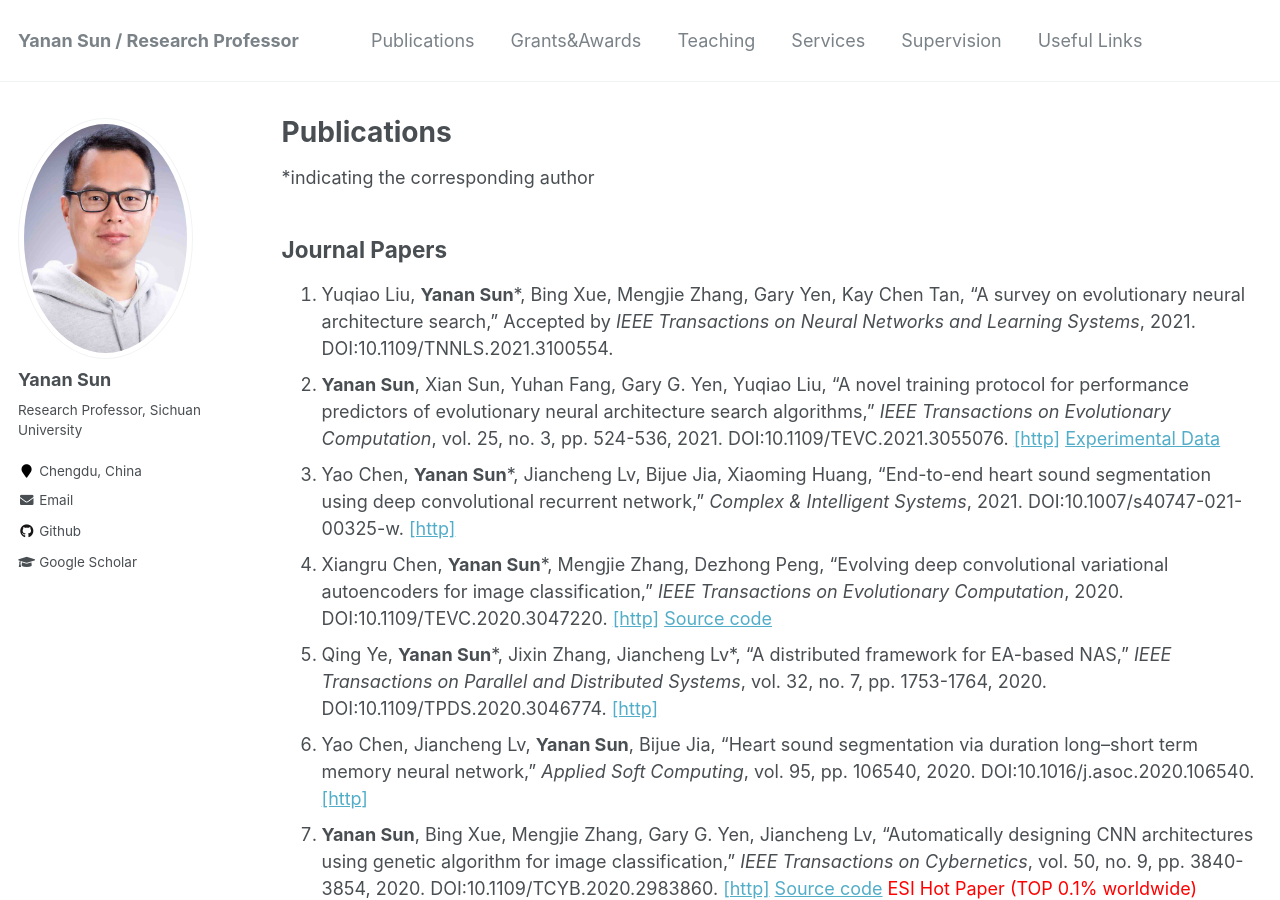
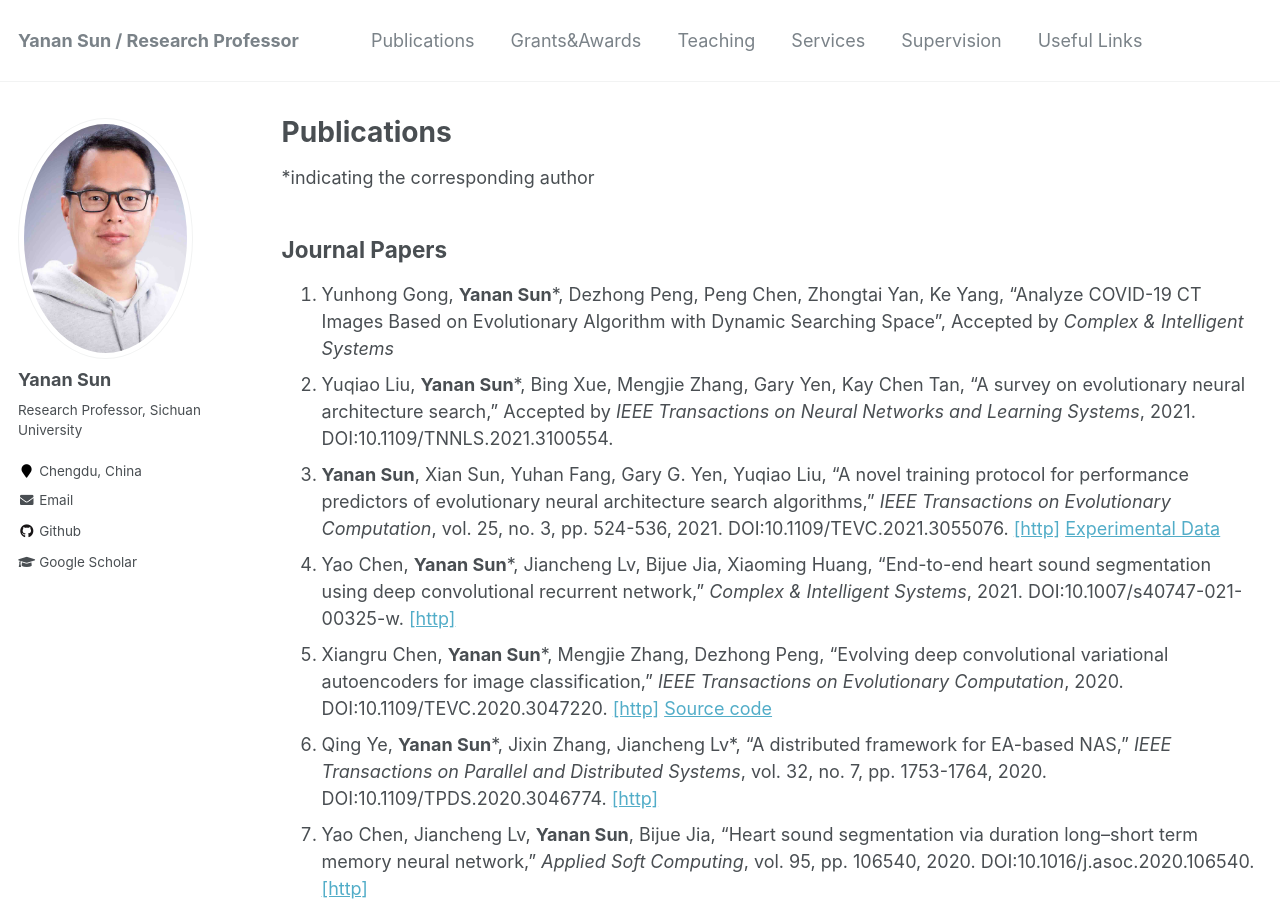
Before and after one commit to yn-sun/yn-sun.github.io, a Jekyll site: the page built from _pages/publications.md, in a window 1280 px wide and 900 px high. Built offline with Jekyll 4.4.1, drawn with Linux system fonts in a browser that asks for light colours; comment, search, counter and statistics services are not loaded.

Commit message:
Update publications.md

```diff
--- a/_pages/publications.md
+++ b/_pages/publications.md
@@ -7,25 +7,26 @@ author_profile: true
 *indicating the corresponding author
 ## Journal Papers
 
-1. Yuqiao Liu, **Yanan Sun***, Bing Xue, Mengjie Zhang, Gary Yen, Kay Chen Tan, "A survey on evolutionary neural architecture search," Accepted by <i>IEEE Transactions on Neural Networks and Learning Systems</i>, 2021. DOI:10.1109/TNNLS.2021.3100554.
-2. **Yanan Sun**, Xian Sun, Yuhan Fang, Gary G. Yen, Yuqiao Liu, "A novel training protocol for performance predictors of evolutionary neural architecture search algorithms," <i>IEEE Transactions on Evolutionary Computation</i>, vol. 25, no. 3, pp. 524-536, 2021. DOI:10.1109/TEVC.2021.3055076. [[http]](https://ieeexplore.ieee.org/document/9336721) [Experimental Data](https://github.com/yn-sun/PRI)
-3. Yao Chen, **Yanan Sun***, Jiancheng Lv, Bijue Jia, Xiaoming Huang, "End-to-end heart sound segmentation using deep convolutional recurrent network," <i>Complex & Intelligent Systems</i>, 2021. DOI:10.1007/s40747-021-00325-w. [[http]](https://link.springer.com/article/10.1007/s40747-021-00325-w)
-4. Xiangru Chen, **Yanan Sun***, Mengjie Zhang, Dezhong Peng, "Evolving deep convolutional variational autoencoders for image classification," <i>IEEE Transactions on Evolutionary Computation</i>, 2020. DOI:10.1109/TEVC.2020.3047220. [[http]](https://ieeexplore.ieee.org/document/9306892) [Source code](https://github.com/yn-sun/evovae)
-5. Qing Ye, **Yanan Sun**\*, Jixin Zhang, Jiancheng Lv\*, "A distributed framework for EA-based NAS," <i>IEEE Transactions on Parallel and Distributed Systems</i>, vol. 32, no. 7, pp. 1753-1764, 2020. DOI:10.1109/TPDS.2020.3046774. [[http]](https://ieeexplore.ieee.org/document/9305984)
-6. Yao Chen, Jiancheng Lv, **Yanan Sun**, Bijue Jia, "Heart sound segmentation via duration long–short term memory neural network," <i>Applied Soft Computing</i>, vol. 95, pp. 106540, 2020. DOI:10.1016/j.asoc.2020.106540. [[http]](https://www.sciencedirect.com/science/article/abs/pii/S1568494620304798)
-7. **Yanan Sun**, Bing Xue, Mengjie Zhang, Gary G. Yen, Jiancheng Lv, "Automatically designing CNN architectures using genetic algorithm for image classification," <i>IEEE Transactions on Cybernetics</i>, vol. 50, no. 9, pp. 3840-3854, 2020. DOI:10.1109/TCYB.2020.2983860. [[http]](https://ieeexplore.ieee.org/document/9075201) [Source code](https://github.com/yn-sun/cnn-ga) <span style="color: #FF0000">ESI Hot Paper (TOP 0.1% worldwide)</span>
-8. **Yanan Sun**, Bing Xue, Mengjie Zhang, Gary G. Yen, "Completely automated CNN architecture design based on blocks," <i>IEEE Transactions on Neural Networks and Learning Systems</i>, vol. 31, no. 4, pp. 1242-1254, 2020. DOI: 10.1109/TNNLS.2019.2919608. [[http]](https://ieeexplore.ieee.org/document/8742788/) [Source code](https://github.com/yn-sun/ea-cnn) <span style="color: #FF0000">Research Frontier Paper (ONLY one per issue)</span>
-9. **Yanan Sun**, Bing Xue, Mengjie Zhang, Gary G. Yen, "Evolving deep convolutional neural networks for image classification," <i>IEEE Transactions on Evolutionary Computation</i>, vol. 24, no. 2, pp. 394-407, 2020. DOI: 10.1109/TEVC.2019.2916183. [[http]](https://ieeexplore.ieee.org/abstract/document/8712430) [Source code](https://github.com/yn-sun/evocnn) <span style="color: #FF0000">Highly Cited Paper (TOP 1% worldwide)</span>&nbsp;and also &nbsp;<span style="color: #FF0000">Research Frontier Paper (ONLY one per issue)</span>
-10. **Yanan Sun**, Handing Wang, Bing Xue, Yaochu Jin, Gary G. Yen, Mengjie Zhang, "Surrogate-assisted evolutionary deep learning using an end-to-end random forest-based performance predictor," <i>IEEE Transactions on Evolutionary Computation</i>, vol. 24, no. 2, pp. 350-364, 2020. DOI:10.1109/TEVC.2019.2924461. [[http]](https://ieeexplore.ieee.org/document/8744404) [Source code](https://github.com/yn-sun/e2epp)
-11. **Yanan Sun**, Bing Xue, Mengjie Zhang, Gary G. Yen, "A new two-stage evolutionary algorithm for many-objective optimization," <i>IEEE Transactions on Evolutionary Computation</i>, vol. 23, no. 5, pp. 748-761, 2019. DOI: 10.1109/TEVC.2018.2882166. [[http]](https://ieeexplore.ieee.org/document/8540041/) The [source code](https://github.com/BIMK/PlatEMO/tree/master/PlatEMO/Algorithms/MaOEA-IT) has been integrated into the PlatEMO.
-12. Harith Al-Sahaf, Ying Bi, Qi Chen, Yi Mei, **Yanan Sun**, Binh Tran, Bing Xue, Mengjie Zhang (Alphabetical Order), "A survey on evolutionary machine learning,"<i>Journal of the Royal Society of New Zealand</i>, vol. 49, no. 2, pp. 205-228, 2019. DOI: 10.1080/03036758.2019.1609052. [[http]](https://www.tandfonline.com/doi/abs/10.1080/03036758.2019.1609052)
-13. **Yanan Sun**, Bing Xue, Mengjie Zhang, Gary G. Yen, "A particle swarm optimization-based flexible convolutional auto-encoder for image classification," <i>IEEE Transactions on Neural Networks and Learning Systems</i>, vol. 30, no. 8, pp. 2295-2309, 2019. DOI: 10.1109/TNNLS.2018.2881143. [[http]](https://ieeexplore.ieee.org/document/8571181/) [Source code](https://github.com/yn-sun/evocae)
-14. **Yanan Sun**, Gary G. Yen, Zhang Yi, "IGD indicator-based evolutionary algorithm for many-objective optimization problems," <i>IEEE Transactions on Evolutionary Computation</i>, vol. 23, no. 2, pp.173-187, 2019. DOI: 10.1109/TEVC.2018.2791283. [[http]](https://ieeexplore.ieee.org/document/8249827/) The [source code](https://github.com/BIMK/PlatEMO/tree/master/PlatEMO/Algorithms/MaOEA-IGD) has been integrated into the PlatEMO. <span style="color: #FF0000">Highly Cited Paper (TOP 1% worldwide)</span>&nbsp;and also&nbsp;<span style="color: #FF0000">ESI Hot Paper (TOP 0.1% worldwide)</span>
-15. **Yanan Sun**, Gary G. Yen, Zhang Yi, "Evolving unsupervised deep neural networks for learning meaningful representations," <i>IEEE Transactions on Evolutionary Computation</i>, vol. 23, no. 1, pp. 89-103, 2019. DOI: 10.1109/TEVC.2018.2808689. [[http]](https://ieeexplore.ieee.org/document/8300639/) [Source code](https://github.com/yn-sun/eudnn)
-16. **Yanan Sun**, Gary G. Yen, Zhang Yi, "Improved regularity model-based EDA for many-objective optimization," <i>IEEE Transactions on Evolutionary Computation</i>, vol. 22, no. 5, pp. 662-678, 2018. DOI: 10.1109/TEVC.2018.2794319. [[http]](https://www.sciencedirect.com/science/article/pii/S0950705117303015)
-17. **Yanan Sun**, Gary G. Yen, Zhang Yi, "Reference line-based estimation of distribution algorithm for many-objective optimization," <i>Knowledge-Based Systems</i>, vol. 132, pp. 129-143, 2017. DOI: 10.1016/J.KNOSYS.2017.06.021. [[http]](https://www.sciencedirect.com/science/article/pii/S0950705117303015)
-18. **Yanan Sun**, Hua Mao, Yongsheng Sang, Zhang Yi, "Explicit guiding auto-encoders for learning meaningful representation," <i>Neural Computing and Applications</i>, vol. 28, no. 3, pp. 429-436, 2017. DOI: 10.1007/S00521-015-2082-X. [[http]](https://link.springer.com/article/10.1007%2Fs00521-015-2082-x)
-19. **Yanan Sun**, Hua Mao, Quan Guo, Zhang Yi, "Learning a good representation with unsymmetrical auto-encoder," <i>Neural Computing and Applications</i>, vol. 27, no. 5, pp. 1361-1367, 2016. DOI: 10.1007/S00521-015-1939-3. [[http]](https://link.springer.com/article/10.1007/s00521-015-1939-3)
+1. Yunhong Gong, **Yanan Sun***, Dezhong Peng, Peng Chen, Zhongtai Yan, Ke Yang, "Analyze COVID-19 CT Images Based on Evolutionary Algorithm with Dynamic Searching Space", Accepted by <i>Complex & Intelligent Systems</i>
+2. Yuqiao Liu, **Yanan Sun***, Bing Xue, Mengjie Zhang, Gary Yen, Kay Chen Tan, "A survey on evolutionary neural architecture search," Accepted by <i>IEEE Transactions on Neural Networks and Learning Systems</i>, 2021. DOI:10.1109/TNNLS.2021.3100554.
+3. **Yanan Sun**, Xian Sun, Yuhan Fang, Gary G. Yen, Yuqiao Liu, "A novel training protocol for performance predictors of evolutionary neural architecture search algorithms," <i>IEEE Transactions on Evolutionary Computation</i>, vol. 25, no. 3, pp. 524-536, 2021. DOI:10.1109/TEVC.2021.3055076. [[http]](https://ieeexplore.ieee.org/document/9336721) [Experimental Data](https://github.com/yn-sun/PRI)
+4. Yao Chen, **Yanan Sun***, Jiancheng Lv, Bijue Jia, Xiaoming Huang, "End-to-end heart sound segmentation using deep convolutional recurrent network," <i>Complex & Intelligent Systems</i>, 2021. DOI:10.1007/s40747-021-00325-w. [[http]](https://link.springer.com/article/10.1007/s40747-021-00325-w)
+5. Xiangru Chen, **Yanan Sun***, Mengjie Zhang, Dezhong Peng, "Evolving deep convolutional variational autoencoders for image classification," <i>IEEE Transactions on Evolutionary Computation</i>, 2020. DOI:10.1109/TEVC.2020.3047220. [[http]](https://ieeexplore.ieee.org/document/9306892) [Source code](https://github.com/yn-sun/evovae)
+6. Qing Ye, **Yanan Sun**\*, Jixin Zhang, Jiancheng Lv\*, "A distributed framework for EA-based NAS," <i>IEEE Transactions on Parallel and Distributed Systems</i>, vol. 32, no. 7, pp. 1753-1764, 2020. DOI:10.1109/TPDS.2020.3046774. [[http]](https://ieeexplore.ieee.org/document/9305984)
+7. Yao Chen, Jiancheng Lv, **Yanan Sun**, Bijue Jia, "Heart sound segmentation via duration long–short term memory neural network," <i>Applied Soft Computing</i>, vol. 95, pp. 106540, 2020. DOI:10.1016/j.asoc.2020.106540. [[http]](https://www.sciencedirect.com/science/article/abs/pii/S1568494620304798)
+8. **Yanan Sun**, Bing Xue, Mengjie Zhang, Gary G. Yen, Jiancheng Lv, "Automatically designing CNN architectures using genetic algorithm for image classification," <i>IEEE Transactions on Cybernetics</i>, vol. 50, no. 9, pp. 3840-3854, 2020. DOI:10.1109/TCYB.2020.2983860. [[http]](https://ieeexplore.ieee.org/document/9075201) [Source code](https://github.com/yn-sun/cnn-ga) <span style="color: #FF0000">ESI Hot Paper (TOP 0.1% worldwide)</span>
+9. **Yanan Sun**, Bing Xue, Mengjie Zhang, Gary G. Yen, "Completely automated CNN architecture design based on blocks," <i>IEEE Transactions on Neural Networks and Learning Systems</i>, vol. 31, no. 4, pp. 1242-1254, 2020. DOI: 10.1109/TNNLS.2019.2919608. [[http]](https://ieeexplore.ieee.org/document/8742788/) [Source code](https://github.com/yn-sun/ea-cnn) <span style="color: #FF0000">Research Frontier Paper (ONLY one per issue)</span>
+10. **Yanan Sun**, Bing Xue, Mengjie Zhang, Gary G. Yen, "Evolving deep convolutional neural networks for image classification," <i>IEEE Transactions on Evolutionary Computation</i>, vol. 24, no. 2, pp. 394-407, 2020. DOI: 10.1109/TEVC.2019.2916183. [[http]](https://ieeexplore.ieee.org/abstract/document/8712430) [Source code](https://github.com/yn-sun/evocnn) <span style="color: #FF0000">Highly Cited Paper (TOP 1% worldwide)</span>&nbsp;and also &nbsp;<span style="color: #FF0000">Research Frontier Paper (ONLY one per issue)</span>
+11. **Yanan Sun**, Handing Wang, Bing Xue, Yaochu Jin, Gary G. Yen, Mengjie Zhang, "Surrogate-assisted evolutionary deep learning using an end-to-end random forest-based performance predictor," <i>IEEE Transactions on Evolutionary Computation</i>, vol. 24, no. 2, pp. 350-364, 2020. DOI:10.1109/TEVC.2019.2924461. [[http]](https://ieeexplore.ieee.org/document/8744404) [Source code](https://github.com/yn-sun/e2epp)
+12. **Yanan Sun**, Bing Xue, Mengjie Zhang, Gary G. Yen, "A new two-stage evolutionary algorithm for many-objective optimization," <i>IEEE Transactions on Evolutionary Computation</i>, vol. 23, no. 5, pp. 748-761, 2019. DOI: 10.1109/TEVC.2018.2882166. [[http]](https://ieeexplore.ieee.org/document/8540041/) The [source code](https://github.com/BIMK/PlatEMO/tree/master/PlatEMO/Algorithms/MaOEA-IT) has been integrated into the PlatEMO.
+13. Harith Al-Sahaf, Ying Bi, Qi Chen, Yi Mei, **Yanan Sun**, Binh Tran, Bing Xue, Mengjie Zhang (Alphabetical Order), "A survey on evolutionary machine learning,"<i>Journal of the Royal Society of New Zealand</i>, vol. 49, no. 2, pp. 205-228, 2019. DOI: 10.1080/03036758.2019.1609052. [[http]](https://www.tandfonline.com/doi/abs/10.1080/03036758.2019.1609052)
+14. **Yanan Sun**, Bing Xue, Mengjie Zhang, Gary G. Yen, "A particle swarm optimization-based flexible convolutional auto-encoder for image classification," <i>IEEE Transactions on Neural Networks and Learning Systems</i>, vol. 30, no. 8, pp. 2295-2309, 2019. DOI: 10.1109/TNNLS.2018.2881143. [[http]](https://ieeexplore.ieee.org/document/8571181/) [Source code](https://github.com/yn-sun/evocae)
+15. **Yanan Sun**, Gary G. Yen, Zhang Yi, "IGD indicator-based evolutionary algorithm for many-objective optimization problems," <i>IEEE Transactions on Evolutionary Computation</i>, vol. 23, no. 2, pp.173-187, 2019. DOI: 10.1109/TEVC.2018.2791283. [[http]](https://ieeexplore.ieee.org/document/8249827/) The [source code](https://github.com/BIMK/PlatEMO/tree/master/PlatEMO/Algorithms/MaOEA-IGD) has been integrated into the PlatEMO. <span style="color: #FF0000">Highly Cited Paper (TOP 1% worldwide)</span>&nbsp;and also&nbsp;<span style="color: #FF0000">ESI Hot Paper (TOP 0.1% worldwide)</span>
+16. **Yanan Sun**, Gary G. Yen, Zhang Yi, "Evolving unsupervised deep neural networks for learning meaningful representations," <i>IEEE Transactions on Evolutionary Computation</i>, vol. 23, no. 1, pp. 89-103, 2019. DOI: 10.1109/TEVC.2018.2808689. [[http]](https://ieeexplore.ieee.org/document/8300639/) [Source code](https://github.com/yn-sun/eudnn)
+17. **Yanan Sun**, Gary G. Yen, Zhang Yi, "Improved regularity model-based EDA for many-objective optimization," <i>IEEE Transactions on Evolutionary Computation</i>, vol. 22, no. 5, pp. 662-678, 2018. DOI: 10.1109/TEVC.2018.2794319. [[http]](https://www.sciencedirect.com/science/article/pii/S0950705117303015)
+18. **Yanan Sun**, Gary G. Yen, Zhang Yi, "Reference line-based estimation of distribution algorithm for many-objective optimization," <i>Knowledge-Based Systems</i>, vol. 132, pp. 129-143, 2017. DOI: 10.1016/J.KNOSYS.2017.06.021. [[http]](https://www.sciencedirect.com/science/article/pii/S0950705117303015)
+19. **Yanan Sun**, Hua Mao, Yongsheng Sang, Zhang Yi, "Explicit guiding auto-encoders for learning meaningful representation," <i>Neural Computing and Applications</i>, vol. 28, no. 3, pp. 429-436, 2017. DOI: 10.1007/S00521-015-2082-X. [[http]](https://link.springer.com/article/10.1007%2Fs00521-015-2082-x)
+20. **Yanan Sun**, Hua Mao, Quan Guo, Zhang Yi, "Learning a good representation with unsymmetrical auto-encoder," <i>Neural Computing and Applications</i>, vol. 27, no. 5, pp. 1361-1367, 2016. DOI: 10.1007/S00521-015-1939-3. [[http]](https://link.springer.com/article/10.1007/s00521-015-1939-3)
 
 
 
```
